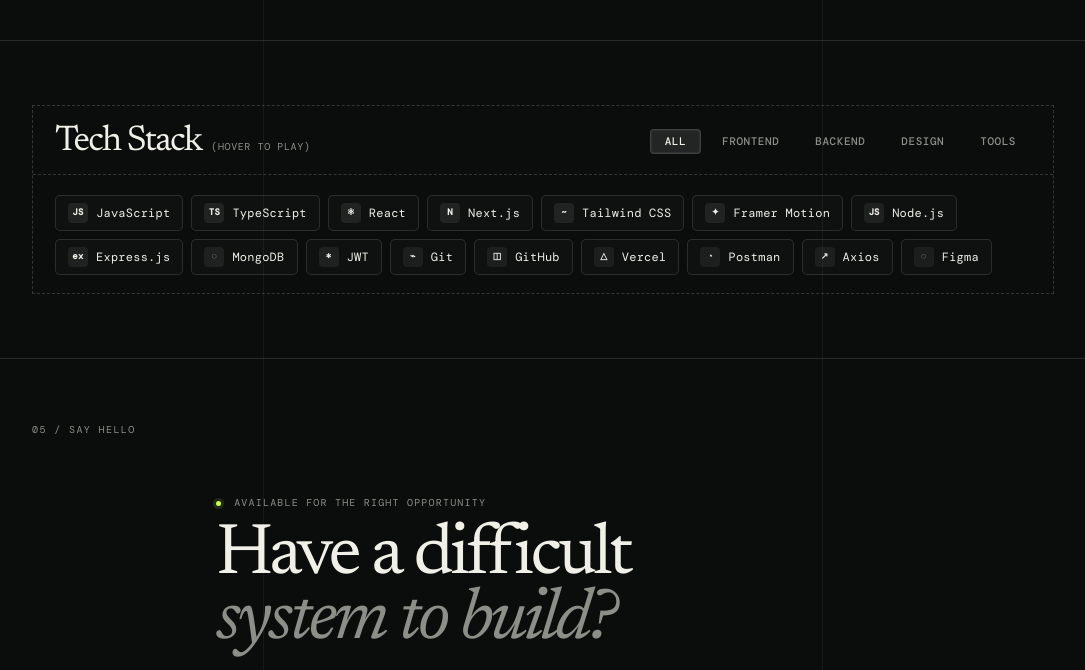
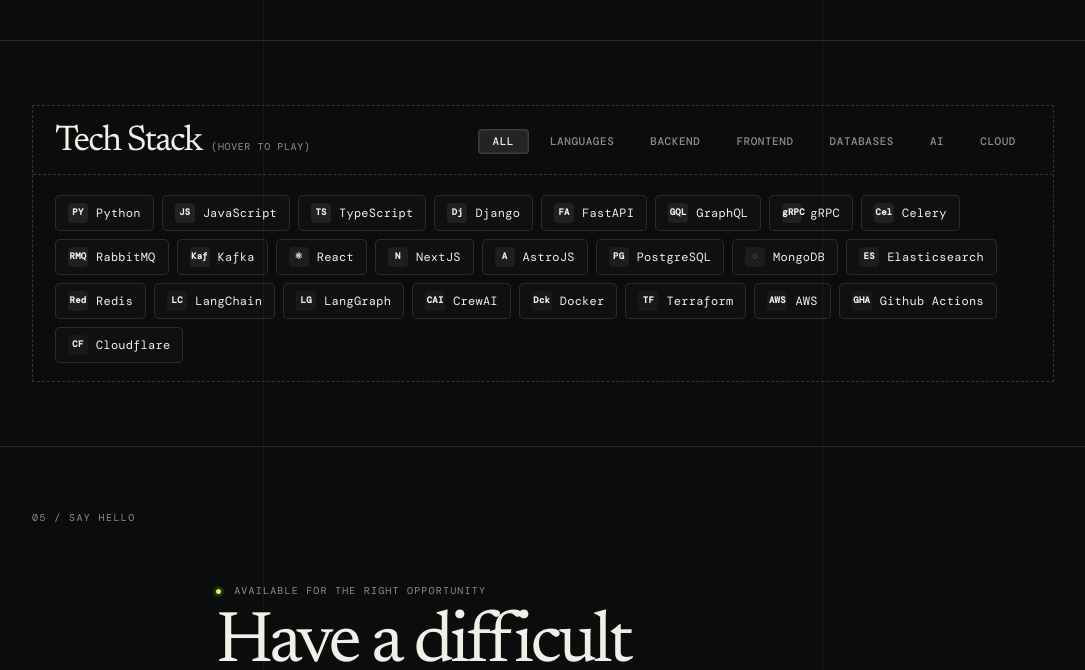
Before and after one commit to suryanshp1/suryanshp1.github.io, an Astro site: page / in a window 1280 px wide. Shown: the part 3380-4050 px from the top of the page, without its empty margins (97-1182 px from the left). Built offline with nearby package versions, Linux system fonts and the light colour scheme; Astro itself is replaced by a stand-in of ours; a web font is replaced by a local one.

Commit message:
feat: reorganize skills section with new categories and updated tech stack tags

```diff
--- a/src/pages/index.astro
+++ b/src/pages/index.astro
@@ -123,33 +123,52 @@
       </div>
       <div class="skills-tabs" role="tablist" aria-label="Skill categories">
         <button class="skill-tab active" type="button" data-filter="all" aria-pressed="true">All</button>
+        <button class="skill-tab" type="button" data-filter="languages" aria-pressed="false">Languages</button>
+        <button class="skill-tab" type="button" data-filter="backend" aria-pressed="false">Backend</button>
         <button class="skill-tab" type="button" data-filter="frontend" aria-pressed="false">Frontend</button>
-        <button class="skill-tab" type="button" data-filter="backend" aria-pressed="false">Backend</button>
-        <button class="skill-tab" type="button" data-filter="design" aria-pressed="false">Design</button>
-        <button class="skill-tab" type="button" data-filter="tools" aria-pressed="false">Tools</button>
+        <button class="skill-tab" type="button" data-filter="databases" aria-pressed="false">Databases</button>
+        <button class="skill-tab" type="button" data-filter="ai" aria-pressed="false">AI</button>
+        <button class="skill-tab" type="button" data-filter="cloud" aria-pressed="false">Cloud</button>
       </div>
     </div>
 
     <div class="skills-grid">
-      <div class="skill-pill" data-group="frontend"><span class="skill-icon">JS</span><span>JavaScript</span></div>
-      <div class="skill-pill" data-group="frontend"><span class="skill-icon">TS</span><span>TypeScript</span></div>
+      <!-- Languages -->
+      <div class="skill-pill" data-group="languages"><span class="skill-icon">PY</span><span>Python</span></div>
+      <div class="skill-pill" data-group="languages"><span class="skill-icon">JS</span><span>JavaScript</span></div>
+      <div class="skill-pill" data-group="languages"><span class="skill-icon">TS</span><span>TypeScript</span></div>
+
+      <!-- Backend & Systems -->
+      <div class="skill-pill" data-group="backend"><span class="skill-icon">Dj</span><span>Django</span></div>
+      <div class="skill-pill" data-group="backend"><span class="skill-icon">FA</span><span>FastAPI</span></div>
+      <div class="skill-pill" data-group="backend"><span class="skill-icon">GQL</span><span>GraphQL</span></div>
+      <div class="skill-pill" data-group="backend"><span class="skill-icon">gRPC</span><span>gRPC</span></div>
+      <div class="skill-pill" data-group="backend"><span class="skill-icon">Cel</span><span>Celery</span></div>
+      <div class="skill-pill" data-group="backend"><span class="skill-icon">RMQ</span><span>RabbitMQ</span></div>
+      <div class="skill-pill" data-group="backend"><span class="skill-icon">Kaf</span><span>Kafka</span></div>
+
+      <!-- Frontend -->
       <div class="skill-pill" data-group="frontend"><span class="skill-icon">⚛</span><span>React</span></div>
-      <div class="skill-pill" data-group="frontend"><span class="skill-icon">N</span><span>Next.js</span></div>
-      <div class="skill-pill" data-group="frontend"><span class="skill-icon">~</span><span>Tailwind CSS</span></div>
-      <div class="skill-pill" data-group="frontend"><span class="skill-icon">✦</span><span>Framer Motion</span></div>
+      <div class="skill-pill" data-group="frontend"><span class="skill-icon">N</span><span>NextJS</span></div>
+      <div class="skill-pill" data-group="frontend"><span class="skill-icon">A</span><span>AstroJS</span></div>
 
-      <div class="skill-pill" data-group="backend"><span class="skill-icon">JS</span><span>Node.js</span></div>
-      <div class="skill-pill" data-group="backend"><span class="skill-icon">ex</span><span>Express.js</span></div>
-      <div class="skill-pill" data-group="backend"><span class="skill-icon">◌</span><span>MongoDB</span></div>
-      <div class="skill-pill" data-group="backend"><span class="skill-icon">*</span><span>JWT</span></div>
+      <!-- Databases -->
+      <div class="skill-pill" data-group="databases"><span class="skill-icon">PG</span><span>PostgreSQL</span></div>
+      <div class="skill-pill" data-group="databases"><span class="skill-icon">◌</span><span>MongoDB</span></div>
+      <div class="skill-pill" data-group="databases"><span class="skill-icon">ES</span><span>Elasticsearch</span></div>
+      <div class="skill-pill" data-group="databases"><span class="skill-icon">Red</span><span>Redis</span></div>
 
-      <div class="skill-pill" data-group="tools"><span class="skill-icon">⌁</span><span>Git</span></div>
-      <div class="skill-pill" data-group="tools"><span class="skill-icon">◫</span><span>GitHub</span></div>
-      <div class="skill-pill" data-group="tools"><span class="skill-icon">△</span><span>Vercel</span></div>
-      <div class="skill-pill" data-group="tools"><span class="skill-icon">◔</span><span>Postman</span></div>
-      <div class="skill-pill" data-group="tools"><span class="skill-icon">↗</span><span>Axios</span></div>
+      <!-- AI Systems -->
+      <div class="skill-pill" data-group="ai"><span class="skill-icon">LC</span><span>LangChain</span></div>
+      <div class="skill-pill" data-group="ai"><span class="skill-icon">LG</span><span>LangGraph</span></div>
+      <div class="skill-pill" data-group="ai"><span class="skill-icon">CAI</span><span>CrewAI</span></div>
 
-      <div class="skill-pill" data-group="design"><span class="skill-icon">◌</span><span>Figma</span></div>
+      <!-- DevOps & Cloud -->
+      <div class="skill-pill" data-group="cloud"><span class="skill-icon">Dck</span><span>Docker</span></div>
+      <div class="skill-pill" data-group="cloud"><span class="skill-icon">TF</span><span>Terraform</span></div>
+      <div class="skill-pill" data-group="cloud"><span class="skill-icon">AWS</span><span>AWS</span></div>
+      <div class="skill-pill" data-group="cloud"><span class="skill-icon">GHA</span><span>Github Actions</span></div>
+      <div class="skill-pill" data-group="cloud"><span class="skill-icon">CF</span><span>Cloudflare</span></div>
     </div>
   </div>
 </section>
--- a/src/styles/global.css
+++ b/src/styles/global.css
@@ -413,10 +413,12 @@
   font-family:'DM Mono',monospace;
   font-size:9px;font-weight:600;line-height:1
 }
-.skill-pill[data-group='frontend'] .skill-icon{background:rgba(162,167,163,.12)}
+.skill-pill[data-group='languages'] .skill-icon{background:rgba(162,167,163,.12)}
 .skill-pill[data-group='backend'] .skill-icon{background:rgba(145,150,146,.12)}
-.skill-pill[data-group='tools'] .skill-icon{background:rgba(129,134,130,.12)}
-.skill-pill[data-group='design'] .skill-icon{background:rgba(121,127,123,.12)}
+.skill-pill[data-group='frontend'] .skill-icon{background:rgba(129,134,130,.12)}
+.skill-pill[data-group='databases'] .skill-icon{background:rgba(121,127,123,.12)}
+.skill-pill[data-group='ai'] .skill-icon{background:rgba(100,105,101,.12)}
+.skill-pill[data-group='cloud'] .skill-icon{background:rgba(85,90,87,.12)}
 
 /* ─── CDC visual card ────────────────────────────────────── */
 .cdc-visual{display:flex;flex-direction:column;justify-content:space-between;background:#111916;color:#e8f1e7}
```
